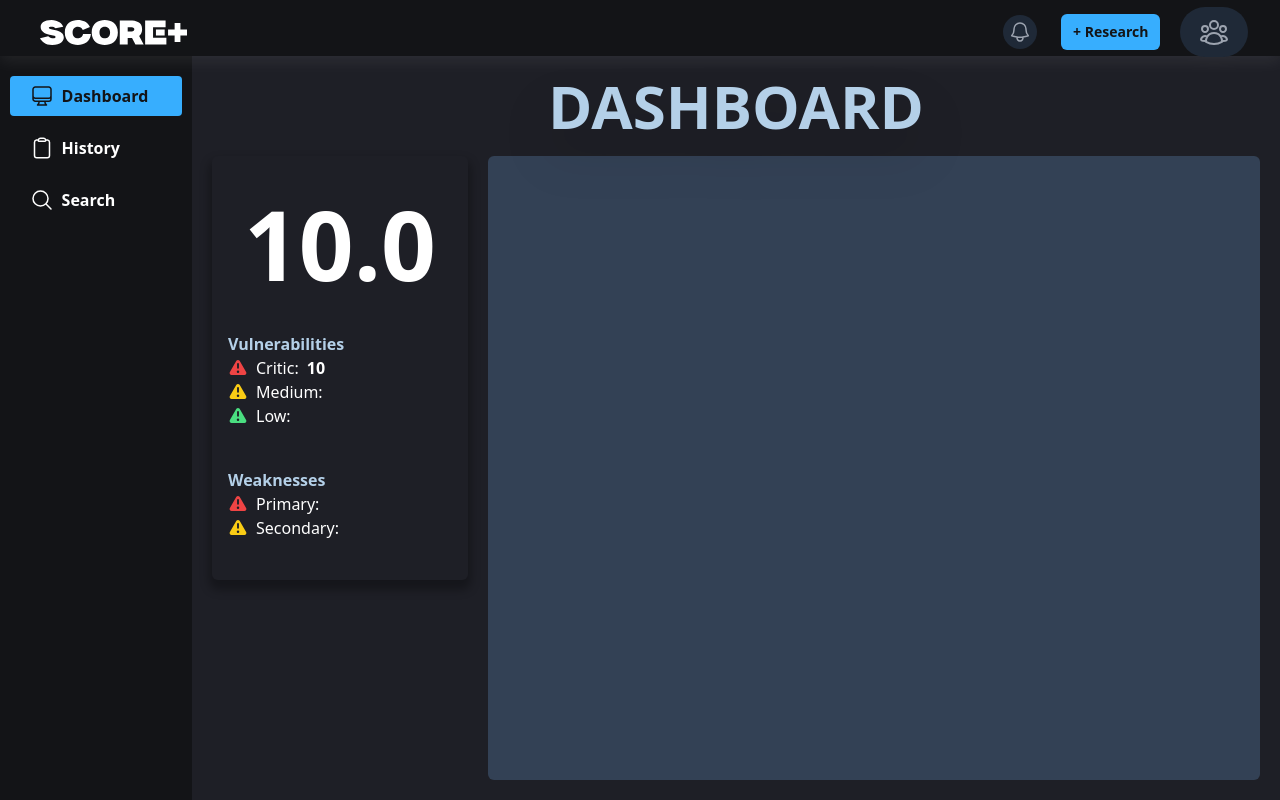
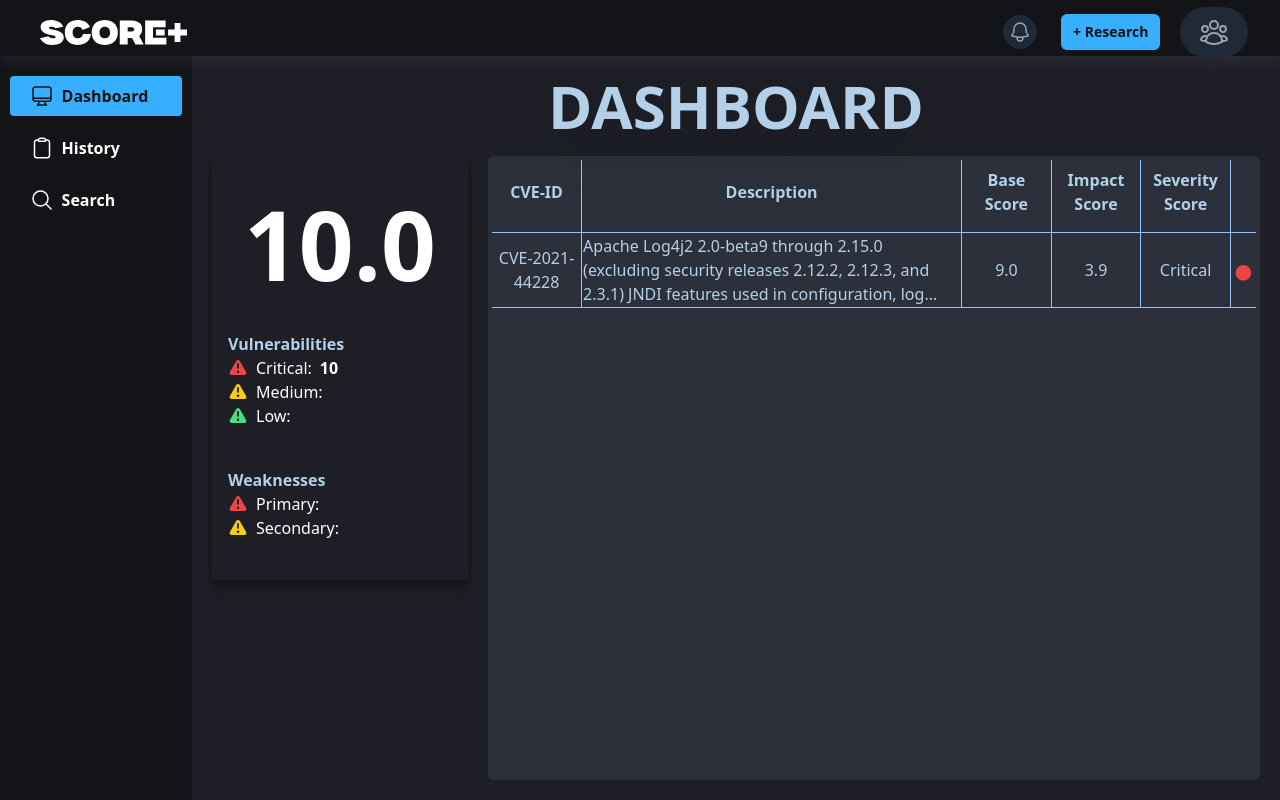
Before and after one commit to colelli/score_plus, a React (Vite) app: page / in a window 1280 px wide. Built offline with nearby package versions, Linux system fonts and the light colour scheme.

Commit message:
dashboard table

```diff
--- a/src/elements/Dashboard.jsx
+++ b/src/elements/Dashboard.jsx
@@ -5,9 +5,11 @@ function classNames(...classes) {
     return classes.filter(Boolean).join(' ')
 }
 
+const description = "Apache Log4j2 2.0-beta9 through 2.15.0 (excluding security releases 2.12.2, 2.12.3, and 2.3.1) JNDI features used in configuration, log messages, and parameters do not protect against attacker controlled LDAP and other JNDI related endpoints. An attacker who can control log messages or log message parameters can execute arbitrary code loaded from LDAP servers when message lookup substitution is enabled. From log4j 2.15.0, this behavior has been disabled by default. From version 2.16.0 (along with 2.12.2, 2.12.3, and 2.3.1), this functionality has been completely removed. Note that this vulnerability is specific to log4j-core and does not affect log4net, log4cxx, or other Apache Logging Services projects."
+
 export default function Dashboard() {
 
-    const [result, SetResult] = useState({ critic_cve_number: 10, score: 10.0, })
+    const [result, SetResult] = useState({ critical_cve_number: 10, score: 10.0, cve_list: [1]})
 
     useEffect
 
@@ -17,6 +19,8 @@ export default function Dashboard() {
                 <>
                     <div className="w-full flex justify-center drop-shadow-2xl text-secondary-100 font-black text-md | sm:text-6xl">DASHBOARD</div>
                     <div className="h-px flex flex-1 gap-5 flex-col lg:flex-row">
+
+                        {/*Dashboard Summary Card*/}
                         <div className="h-min shadow-[0_7px_10px_3px_rgba(0,0,0,0.3)] text-white rounded-md flex flex-col items-center justify-center gap-10 p-4 | sm:w-full sm:flex-row | lg:flex-col lg:py-10 lg:w-[20vw]">
                             <div id='last-score' className="font-bold text-8xl">
                                 {result.score.toFixed(1)}
@@ -25,7 +29,7 @@ export default function Dashboard() {
                                 <b className="text-secondary-100">Vulnerabilities</b>
                                 <li className="flex flex-row gap-2 items-center">
                                     <ExclamationTriangleIcon className="h-5 fill-red-500" />
-                                    Critic: <b>{result.critic_cve_number}</b>
+                                    Critical: <b>{result.critical_cve_number}</b>
                                 </li>
                                 <li className="flex flex-row gap-2 items-center">
                                     <ExclamationTriangleIcon className="h-5 fill-yellow-400" />
@@ -48,9 +52,41 @@ export default function Dashboard() {
                                 </li>
                             </ul>
                         </div>
-                        <div className="flex flex-1 rounded-md bg-slate-700 overflow-auto | sm:w-full | lg:w-auto">
-                            <div className="h-[200vh]"></div>
+
+                        {/*Dashboard Table*/}
+                        <div className="text-secondary-100 items-start p-1 flex flex-1 rounded-md bg-primary-400 overflow-auto | sm:w-full | lg:w-auto">
+                            <table className="table-fixed w-full border-collapse text-center">
+                                <thead className="h-[4vh]">
+                                    <tr>
+                                        <th className="border-b border-r border-blue-300 p-2 pb-4 w-[14vw] | lg:w-[7vw]">CVE-ID</th>
+                                        <th className="border-b border-x border-blue-300 p-2 pb-4">Description</th>
+                                        <th className="border-b border-x border-blue-300 p-2 pb-4 w-[9vw] | sm:text-balance | lg:w-[7vw]">Base Score</th>
+                                        <th className="border-b border-x border-blue-300 p-2 pb-4 w-[9vw] | sm:text-balance | lg:w-[7vw]">Impact Score</th>
+                                        <th className="border-b border-x border-blue-300 p-2 pb-4 w-[9vw] | sm:text-balance | lg:w-[7vw]">Severity Score</th>
+                                        <th className="border-b border-l border-blue-300 p-2 pb-4 w-[4vw] p-2 pb-4 | lg:w-[2vw]"></th>
+                                    </tr>
+                                </thead>
+                                <tbody>
+                                    {result.cve_list.map(
+                                        (cve) =>
+                                        <tr className="h-[9vh]">
+                                            {/*TO-DO: Add data fetch*/}
+                                            <td className="border-b border-r border-blue-300">CVE-2021-44228</td>
+                                            <td className="border-b border-x border-blue-300">
+                                                <div className="text-left line-clamp-3" title={description}>
+                                                    {description}
+                                                </div>
+                                            </td>
+                                            <td className="border-b border-x border-blue-300">9.0</td>
+                                            <td className="border-b border-x border-blue-300">3.9</td>
+                                            <td className="border-b border-x border-blue-300">Critical</td>
+                                            <td className="border-b border-l border-blue-300 text-red-500 text-4xl">&#9679;</td>
+                                        </tr>
+                                    )}
+                                </tbody>
+                            </table>
                         </div>
+
                     </div>
                 </>}
 
```
